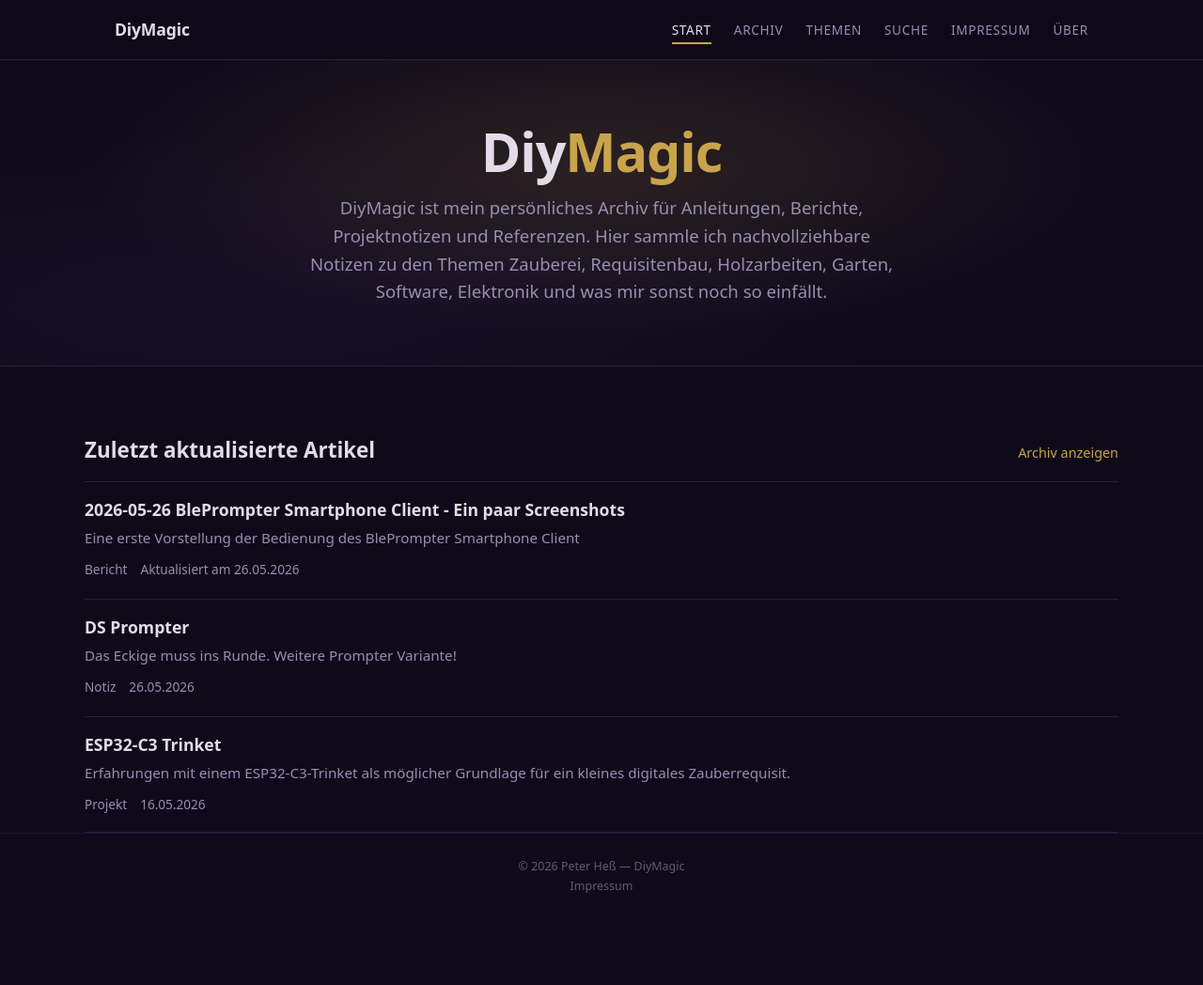
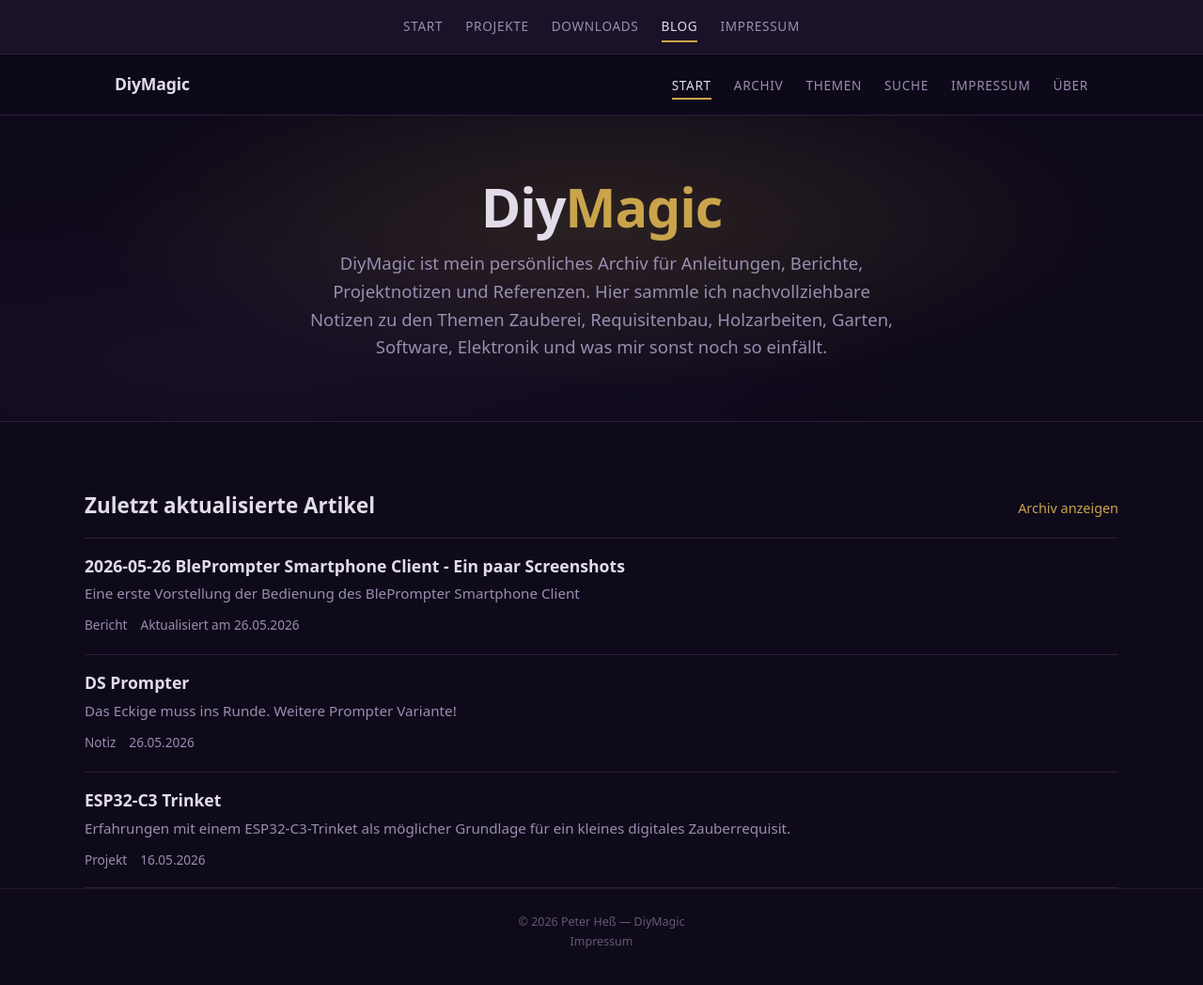
Before and after one commit to hesspet/Zauberhaft, a Jekyll site: the page built from diy-magic/index.md, in a window 1280 px wide and 1060 px high. Shown: the top 1048 px of the window at 94% size. Built offline with Jekyll 4.4.1, drawn with Linux system fonts in a browser that asks for light colours.

Commit message:
Integration: gemeinsame Hauptnavigation für Zauberhaft und Blog
nav.html: Anker-Links zu absoluten Pfaden (funktionieren von allen Seiten). diymagic_default.html: Zauberhaft-Hauptnav über dem Blog-Layout eingebunden. diymagic_header.html: von fixed-Header zu Sub-Navigation unter der Hauptnav umgebaut. site.css: .main-nav-Styling für dunkles Theme, .diymagic-subheader statt .site-header, padding-top entfernt.

```diff
--- a/_includes/diymagic_header.html
+++ b/_includes/diymagic_header.html
@@ -1,9 +1,9 @@
-<header class="site-header">
-  <div class="site-header__inner">
+<div class="diymagic-subheader">
+  <div class="diymagic-subheader__inner">
     <a class="site-brand" href="{{ '/diy-magic/' | relative_url }}" aria-label="DiyMagic Startseite">
       <span class="site-brand__title">DiyMagic</span>
       <span class="site-brand__description">Anleitungen, Berichte und Projektnotizen</span>
     </a>
     {% include diymagic_navigation.html %}
   </div>
-</header>
+</div>
--- a/_includes/nav.html
+++ b/_includes/nav.html
@@ -1,7 +1,7 @@
-<nav>
-    <a href="#intro">Start</a>
-    <a href="#projekte">Projekte</a>
-    <a href="#downloads">Downloads</a>
-    <a href="{{ '/diy-magic/' | relative_url }}">Blog</a>
-    <a href="#impressum">Impressum</a>
+<nav class="main-nav">
+    <a href="{{ '/' | relative_url }}">Start</a>
+    <a href="{{ '/' | relative_url }}#projekte">Projekte</a>
+    <a href="{{ '/' | relative_url }}#downloads">Downloads</a>
+    <a href="{{ '/diy-magic/' | relative_url }}"{% if page.url contains '/diy-magic/' %} aria-current="page"{% endif %}>Blog</a>
+    <a href="{{ '/' | relative_url }}#impressum">Impressum</a>
 </nav>
--- a/_layouts/diymagic_default.html
+++ b/_layouts/diymagic_default.html
@@ -8,6 +8,7 @@
     {% feed_meta %}
   </head>
   <body>
+    {% include nav.html %}
     {% include diymagic_header.html %}
     <main id="inhalt" class="site-main">
       {{ content }}
--- a/assets/diy-magic/css/site.css
+++ b/assets/diy-magic/css/site.css
@@ -22,7 +22,6 @@
 
 html {
     scroll-behavior: smooth;
-    scroll-padding-top: var(--nav-height);
 }
 
 body {
@@ -47,25 +46,47 @@ img {
     height: auto;
 }
 
-/* ── Navigation ── */
-.site-header {
-    position: fixed;
-    top: 0;
-    left: 0;
-    right: 0;
-    z-index: 100;
-    height: var(--nav-height);
+/* ── Main Navigation (Zauberhaft) ── */
+.main-nav {
+    display: flex;
+    flex-wrap: wrap;
+    justify-content: center;
+    gap: 1.5rem;
+    padding: 0.75rem 2rem;
+    background: var(--bg-card);
+    border-bottom: 1px solid var(--border);
+    font-size: 0.85rem;
+    font-weight: 500;
+    text-transform: uppercase;
+    letter-spacing: 0.05em;
+}
+
+.main-nav a {
+    color: var(--text-muted);
+    border-bottom: 2px solid transparent;
+    padding: 0.25rem 0;
+    transition: color 0.2s, border-color 0.2s;
+}
+
+.main-nav a:hover,
+.main-nav a[aria-current="page"] {
+    color: var(--text);
+    border-bottom-color: var(--accent);
+}
+
+/* ── DiyMagic Sub-Navigation ── */
+.diymagic-subheader {
     background: rgba(15, 10, 26, 0.85);
     backdrop-filter: blur(12px);
     border-bottom: 1px solid var(--border);
 }
 
-.site-header__inner {
+.diymagic-subheader__inner {
     display: flex;
     align-items: center;
     justify-content: space-between;
     gap: 2rem;
-    height: 100%;
+    height: var(--nav-height);
     max-width: var(--max-width);
     margin: 0 auto;
     padding: 0 2rem;
@@ -115,9 +136,8 @@ img {
     border-bottom-color: var(--accent);
 }
 
-/* ── Main Content Offset ── */
+/* ── Main Content ── */
 .site-main {
-    padding-top: var(--nav-height);
     min-height: 64vh;
 }
 
@@ -698,7 +718,7 @@ img {
 
 /* ── Responsive ── */
 @media (max-width: 720px) {
-    .site-header__inner {
+    .diymagic-subheader__inner {
         flex-direction: column;
         justify-content: center;
         gap: 0.5rem;
```
